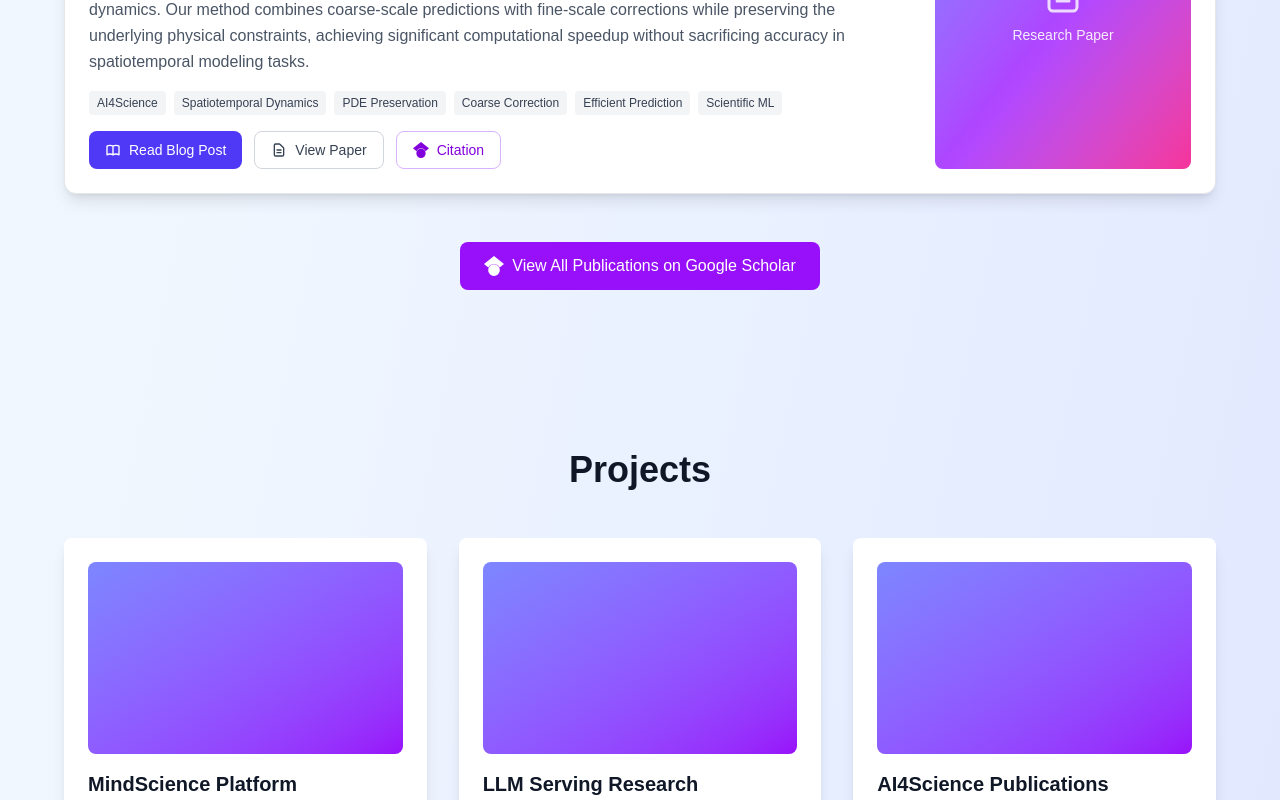
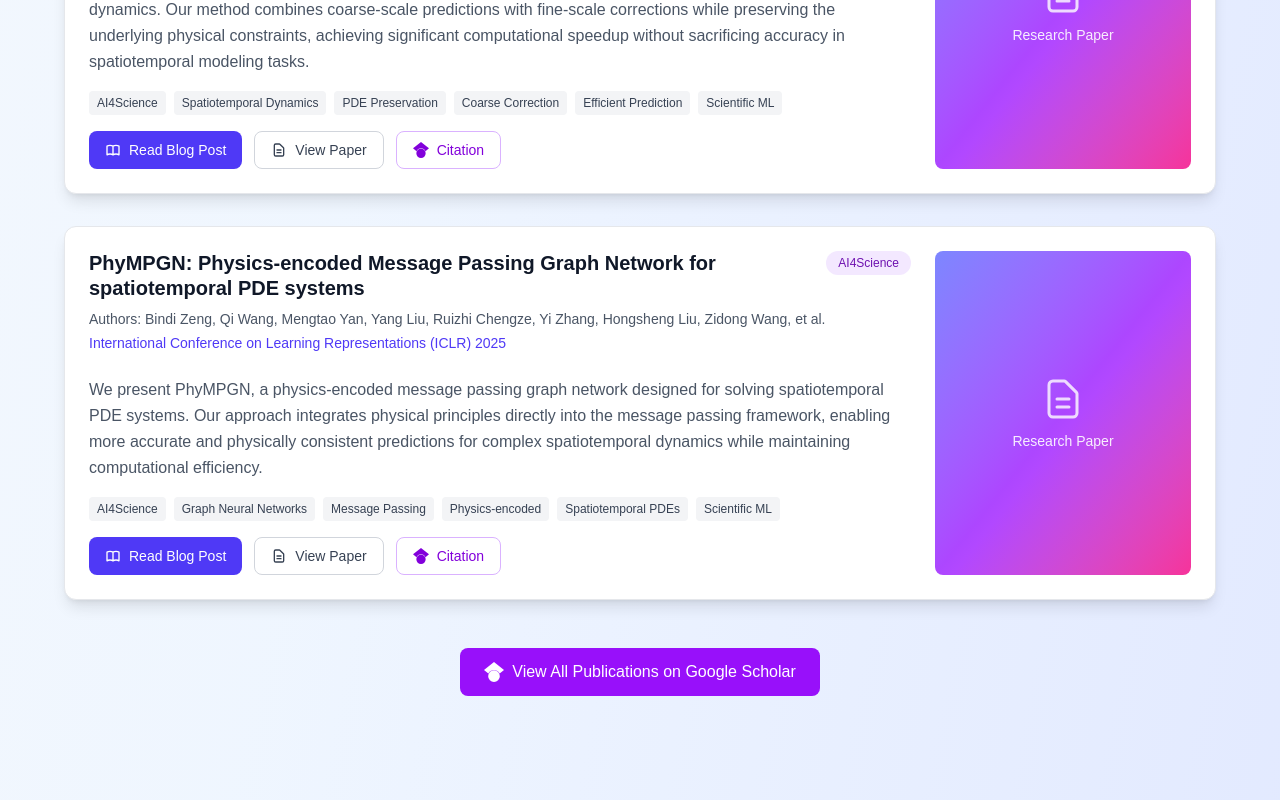
Before and after one commit to hsliuustc0106/hsliu-website, a Next.js app: page /hsliu-website/ in a window 1280 px wide. Shown: the part 4680-5480 px from the top of the page. Built offline with nearby package versions, Linux system fonts and the light colour scheme.

Commit message:
Add PhyMPGN ICLR 2025 publication for physics-encoded graph networks

```diff
--- a/src/app/page.tsx
+++ b/src/app/page.tsx
@@ -339,6 +339,16 @@ export default function Home() {
                 blogUrl: "#", // Will be updated when blog post is ready
                 paperUrl: "#", // Will be updated with actual paper link
                 tags: ["AI4Science", "Spatiotemporal Dynamics", "PDE Preservation", "Coarse Correction", "Efficient Prediction", "Scientific ML"]
+              },
+              {
+                title: "PhyMPGN: Physics-encoded Message Passing Graph Network for spatiotemporal PDE systems",
+                authors: "Bindi Zeng, Qi Wang, Mengtao Yan, Yang Liu, Ruizhi Chengze, Yi Zhang, Hongsheng Liu, Zidong Wang, et al.",
+                venue: "International Conference on Learning Representations (ICLR) 2025",
+                type: "AI4Science",
+                description: "We present PhyMPGN, a physics-encoded message passing graph network designed for solving spatiotemporal PDE systems. Our approach integrates physical principles directly into the message passing framework, enabling more accurate and physically consistent predictions for complex spatiotemporal dynamics while maintaining computational efficiency.",
+                blogUrl: "#", // Will be updated when blog post is ready
+                paperUrl: "#", // Will be updated with actual paper link
+                tags: ["AI4Science", "Graph Neural Networks", "Message Passing", "Physics-encoded", "Spatiotemporal PDEs", "Scientific ML"]
               }
               // Add more publications as needed
             ].map((publication, index) => (
```
